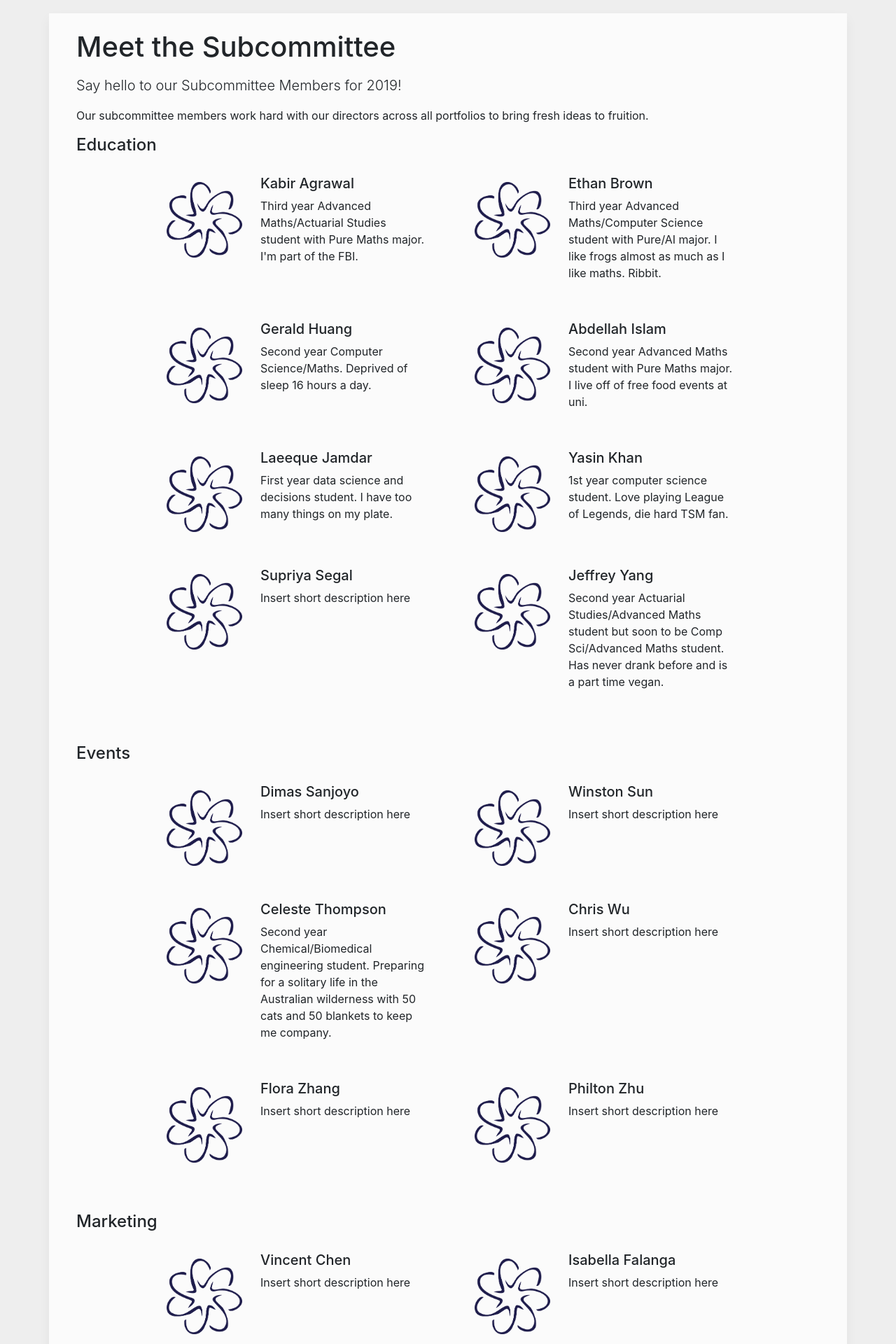
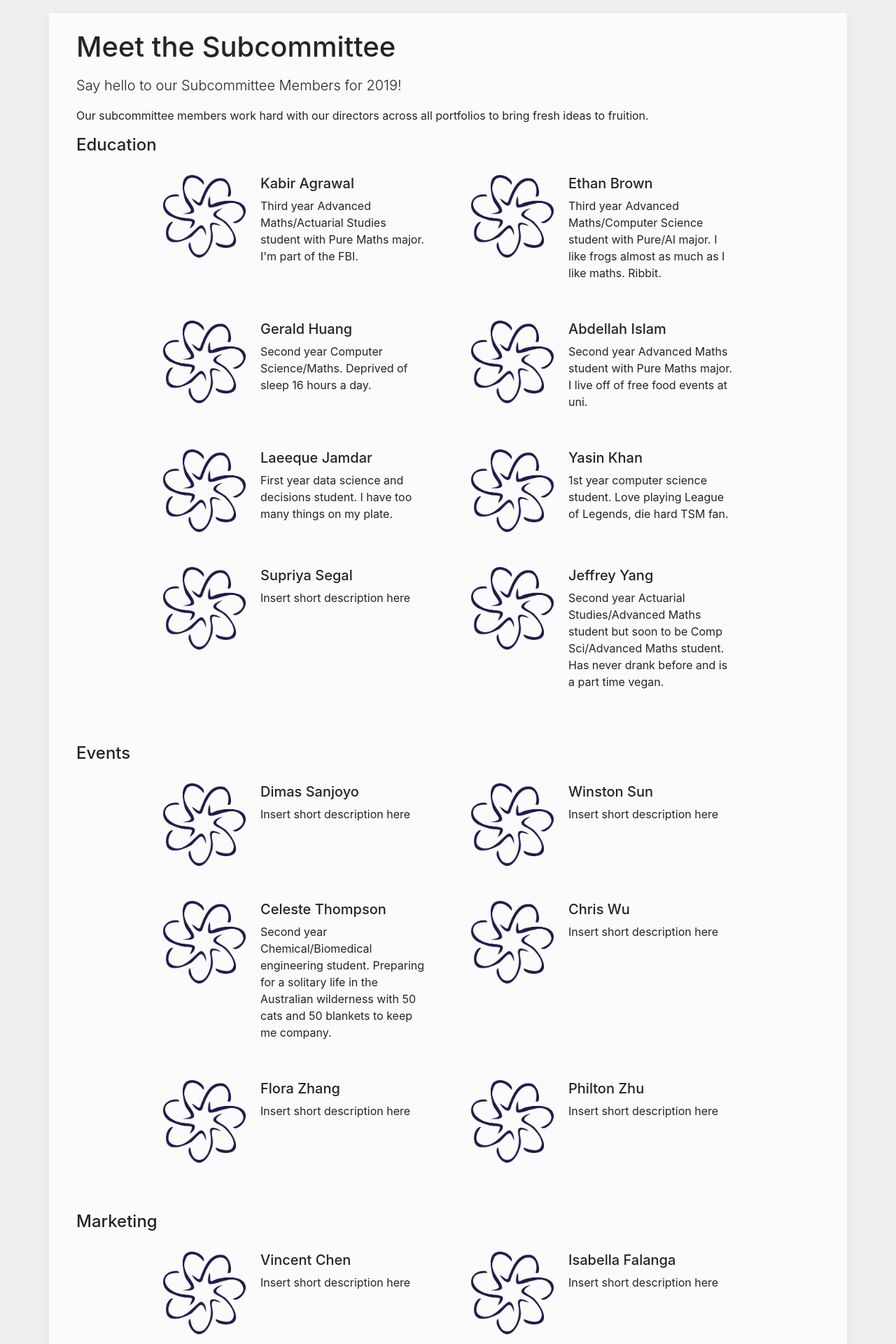
Before and after one commit to MathSocUNSW/MathSocUNSW.github.io, a Jekyll site: the page built from _pages/subcommittee.md, in a window 1280 px wide. Shown: the part 312-2232 px from the top of the page at 70% size. Built offline with Jekyll 4.4.1, drawn with Linux system fonts in a browser that asks for light colours; nearby versions of some CDN libraries.

```diff
--- a/_pages/subcommittee.md
+++ b/_pages/subcommittee.md
@@ -157,7 +157,7 @@
         </div>
     </div>
     <div class="horizontal-container">
-        <div class="vertical-container"><img class="subcom-pic" src="{{ site.images }}/subcommittee/yuseph.jpg">
+        <div class="vertical-container"><img class="subcom-pic" src="{{ site.images }}/subcommittee/yuseph1.jpg">
         </div>
         <div class="vertical-container">
         <h5>Yuseph Ma</h5>
--- a/assets/css/mathsoc.scss
+++ b/assets/css/mathsoc.scss
@@ -41,9 +41,11 @@
 .subcom-pic {
 	// display: flex;
 
+	object-fit: contain;
 	width: 128px;
 	height: 128px;
-	padding: 10px 10px 10px 10px;
+	padding-right: 10px;
+	transform: rotate(90deg);
 }
 
 .sponsor-container {
--- a/docs/about/subcommittee/index.html
+++ b/docs/about/subcommittee/index.html
@@ -339,7 +339,7 @@
         </div>
     </div>
     <div class="horizontal-container">
-        <div class="vertical-container"><img class="subcom-pic" src="https://mathsoc.unsw.edu.au/assets/img/subcommittee/yuseph.jpg" />
+        <div class="vertical-container"><img class="subcom-pic" src="https://mathsoc.unsw.edu.au/assets/img/subcommittee/yuseph1.jpg" />
         </div>
         <div class="vertical-container">
         <h5>Yuseph Ma</h5>
```
Also changed, not shown: docs/assets/css/mathsoc.css (+1 -1 lines), 2 other files.
